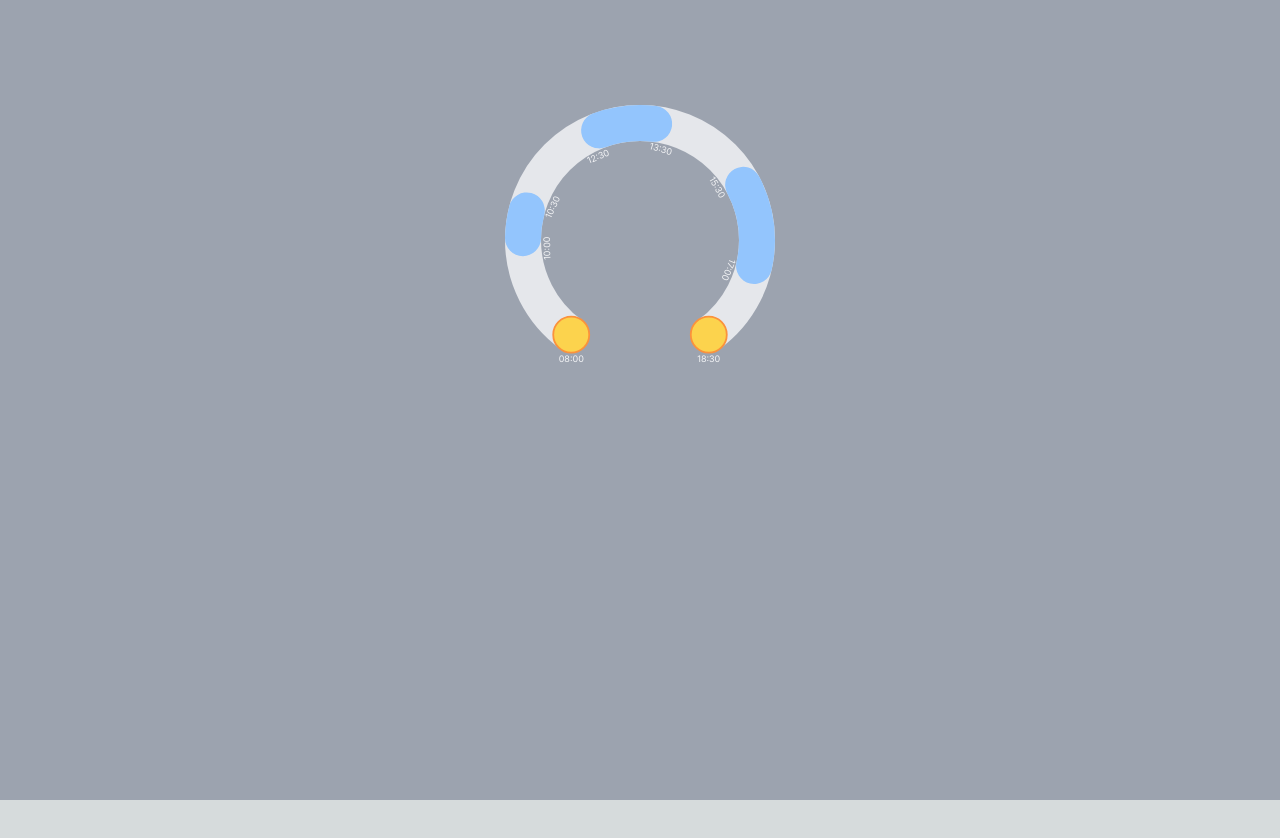
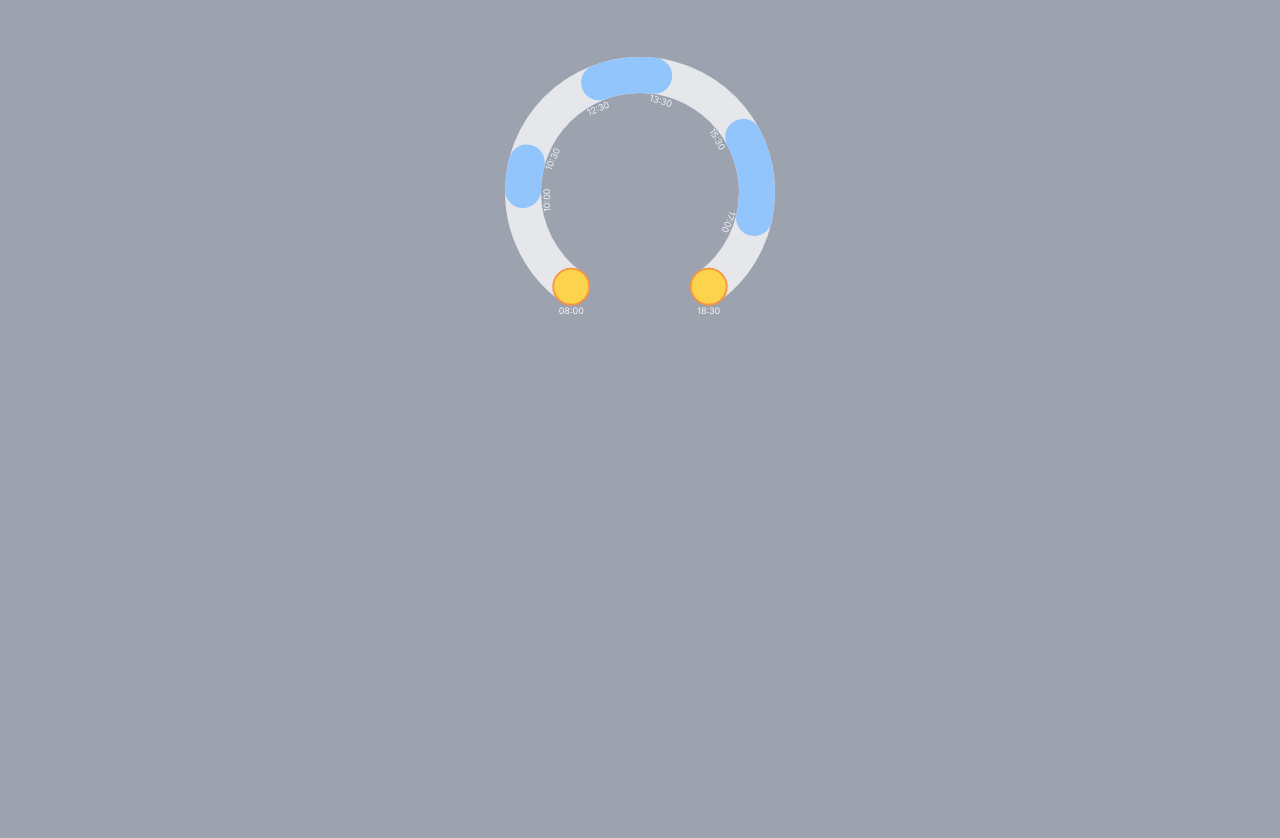
Before and after one commit to Pacific112/nap-tracker, a Next.js app: page / in a window 1280 px wide. Shown: the top 838 px of the page. Before the commit the page ends 800 px from the top, so only its background shows below. Built offline with nearby package versions, Linux system fonts and the light colour scheme.

Commit message:
[chore] Remove unnecessary styling

```diff
--- a/app/globals.css
+++ b/app/globals.css
@@ -1,30 +1,6 @@
 @tailwind base;
 @tailwind components;
 @tailwind utilities;
-
-:root {
-  --foreground-rgb: 0, 0, 0;
-  --background-start-rgb: 214, 219, 220;
-  --background-end-rgb: 255, 255, 255;
-}
-
-/*@media (prefers-color-scheme: dark) {*/
-/*  :root {*/
-/*    --foreground-rgb: 255, 255, 255;*/
-/*    --background-start-rgb: 0, 0, 0;*/
-/*    --background-end-rgb: 0, 0, 0;*/
-/*  }*/
-/*}*/
-
-body {
-  color: rgb(var(--foreground-rgb));
-  background: linear-gradient(
-      to bottom,
-      transparent,
-      rgb(var(--background-end-rgb))
-    )
-    rgb(var(--background-start-rgb));
-}
 
 @layer utilities {
   .text-balance {
--- a/app/layout.tsx
+++ b/app/layout.tsx
@@ -1,6 +1,7 @@
 import type { Metadata } from "next";
 import { Inter } from "next/font/google";
 import "./globals.css";
+import clsx from "clsx";
 
 const inter = Inter({ subsets: ["latin"] });
 
@@ -16,7 +17,9 @@
 }>) {
   return (
     <html lang="en">
-      <body className={inter.className}>{children}</body>
+      <body className={clsx(inter.className, "p-12 bg-gray-400")}>
+        {children}
+      </body>
     </html>
   );
 }
--- a/app/page.tsx
+++ b/app/page.tsx
@@ -5,7 +5,7 @@
 
 export default function Home() {
   return (
-    <main className="flex min-h-screen flex-col items-center justify-between p-24 bg-gray-400">
+    <main className="flex min-h-screen flex-col items-center justify-between">
       <Tracker childDay={planChildDay(START_OF_DAY)} />
     </main>
   );
```
